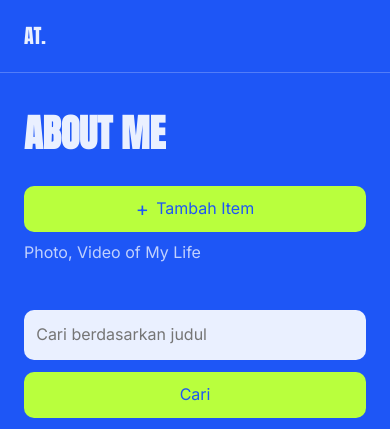
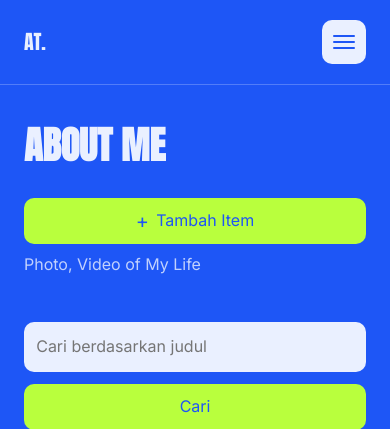
Before and after one commit to attarrrh/myportofolio, a Django app: page /about/ in a window 390 px wide. Shown: the top 429 px of the page. Run offline with Django 5.2, Linux system fonts and the light colour scheme; the visitor is signed in with stand-in values (Sample User, id 1); data that the repository does not hold is empty.

Commit message:
ngebuat mobile compatible, dan merapihkan tampilan nav

```diff
--- a/static/css/style.css
+++ b/static/css/style.css
@@ -71,10 +71,30 @@ a{ color:inherit; text-decoration:none; }
   padding: 20px 0;
   background: linear-gradient(to bottom, var(--bg), transparent);
 }
-.header-inner{ display:flex; align-items:center; justify-content:space-between; }
+.header-inner{ display:flex; align-items:center; justify-content:space-between; position:relative; }
 .logo{ font-family: var(--font-display); font-size:20px; }
 .main-nav{ display:flex; gap:26px; font-weight:600; font-size:14px; }
 .main-nav a:hover{ text-decoration:underline; text-underline-offset:4px; }
+.nav-toggle{
+  display:none;
+  width:44px;
+  height:44px;
+  padding:10px;
+  border:1px solid var(--line);
+  border-radius:var(--radius-md);
+  background:var(--paper);
+  color:var(--bg);
+  cursor:pointer;
+}
+.nav-toggle span{
+  display:block;
+  width:100%;
+  height:2px;
+  margin:4px 0;
+  border-radius:2px;
+  background:currentColor;
+}
+.nav-toggle:focus-visible{ outline:2px solid var(--accent); outline-offset:3px; }
 
 /* ==========================================================
    THEME SWITCHER
@@ -513,7 +533,29 @@ a{ color:inherit; text-decoration:none; }
   .hero-grid{ grid-template-columns:1fr; }
   .hero-photo{ order:-1; }
   .skills-grid{ grid-template-columns:1fr; }
-  .main-nav{ display:none; }
+  .nav-toggle{ display:block; }
+  .main-nav{
+    display:none;
+    position:absolute;
+    top:calc(100% + 10px);
+    right:24px;
+    left:24px;
+    z-index:45;
+    flex-direction:column;
+    gap:0;
+    padding:8px;
+    border:1px solid var(--line);
+    border-radius:var(--radius-md);
+    background:var(--paper);
+    color:var(--bg);
+    box-shadow:0 12px 28px rgba(0,0,0,.2);
+  }
+  .main-nav.is-open{ display:flex; }
+  .main-nav a,
+  .main-nav .nav-user{ padding:10px 12px; }
+  .main-nav a{ border-radius:6px; }
+  .main-nav a:hover,
+  .main-nav a:focus-visible{ background:var(--line); text-decoration:none; }
 }
 
 /* ==========================================================
@@ -726,7 +768,7 @@ a{ color:inherit; text-decoration:none; }
   display: flex;
   flex-wrap: wrap;
   gap: 14px;
-  margin-bottom: 14px;
+  margin: 12px 0 14px;
 }
 .exp-thumb-link,
 .exp-thumb{
--- a/templates/base.html
+++ b/templates/base.html
@@ -38,9 +38,11 @@
   <header class="site-header">
     <div class="wrap header-inner">
       <a href="{% url 'main:show_main' %}" class="logo">AT.</a>
+      <button class="nav-toggle" id="navToggle" type="button"
+              aria-controls="mainNav" aria-expanded="false" aria-label="Buka menu navigasi">
         <span></span><span></span><span></span>
-      </label>
-      <nav class="main-nav" id="mainNav">
+      </button>
+      <nav class="main-nav" id="mainNav" aria-label="Navigasi utama">
         <a href="{% url 'main:show_main' %}">Profile</a>
         <a href="{% url 'main:show_experience' %}">Experience</a>
         <a href="{% url 'main:show_about' %}">About Me</a>
@@ -67,6 +69,7 @@
   {% include 'components/toast.html' %}
 
   <script src="{% static 'js/theme-switcher.js' %}"></script>
+  <script src="{% static 'js/nav.js' %}"></script>
   {% block extra_js %}{% endblock extra_js %}
 </body>
 </html>
```
Also changed, not shown: static/js/nav.js (added, +36 -0 lines).
